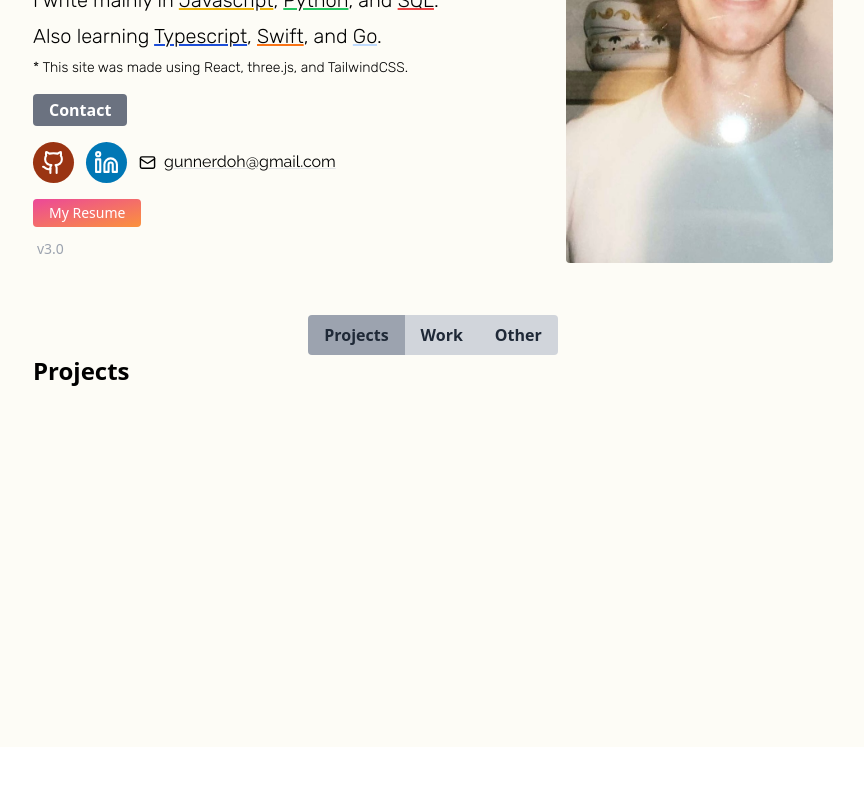
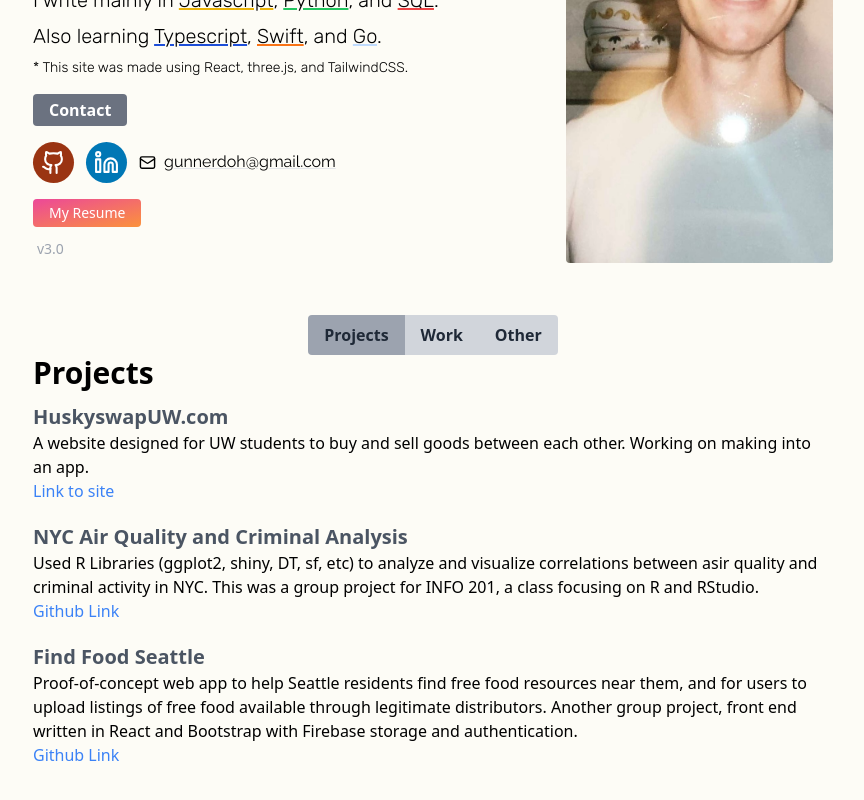
Before and after one commit to gunnerdoh/portfolio, a React (Create React App) app in the folder portfolio/: page / in a window 1280 px wide. Shown: the part 342-1142 px from the top of the page, without its empty margins (207-1071 px from the left). Before the commit the page ends 1089 px from the top, so only its background shows below. Built offline with nearby package versions, Linux system fonts and the light colour scheme; no server answers; a web font is replaced by a local one.

Commit message:
added work

```diff
--- a/portfolio/src/Frontpage.js
+++ b/portfolio/src/Frontpage.js
@@ -1,8 +1,7 @@
-import React, { useState } from 'react';
+import React from 'react';
 import Contact from './components/Contact';
 import Mountain from './components/mountain';
 import Directory from './components/Directory';
-import Projects from './Projects';
 
 function Frontpage() {
     return (
@@ -64,7 +63,7 @@ function Frontpage() {
                         {/* Right Image Column */}
                         <div className="md:w-1/3 flex justify-center">
                             <img
-                                className="w-full max-w-[320px] h-auto object-cover rounded"
+                                className="w-full max-w-[320px] object-cover rounded"
                                 src="/img/IMG_0234.jpg"
                                 alt="Profile"
                             />
--- a/portfolio/src/Other.js
+++ b/portfolio/src/Other.js
@@ -8,7 +8,7 @@ function Other() {
                 <li>
                     <a
                     href="https://gunnerdoh.bearblog.dev/blog/"
-                    className="text-blue-600 underline hover:text-blue-800 hover:underline-offset-2 transition-all inline-flex items-center gap-1"
+                    className="text-blue-700 underline hover:text-blue-800 hover:underline-offset-2 transition-all inline-flex items-center gap-1"
                     target="_blank" rel="noopener"
                     >
                     Writing ->
@@ -17,7 +17,7 @@ function Other() {
                 <ul>
                     <a
                     href="https://www.youtube.com/watch?v=HS9Buft_WVg&ab_channel=GunnerDohrenwend"
-                    className="text-blue-600 underline hover:text-blue-800 hover:underline-offset-2 transition-all inline-flex items-center gap-1"
+                    className="text-blue-700 underline hover:text-blue-800 hover:underline-offset-2 transition-all inline-flex items-center gap-1"
                     target="_blank" rel="noopener"
                     >
                     "The Weight" Cover ->
@@ -26,7 +26,7 @@ function Other() {
                 <li>
                     <a
                     href="/old"
-                    className="text-blue-600 underline hover:text-blue-800 hover:underline-offset-2 transition-all inline-flex items-center gap-1"
+                    className="text-blue-700 underline hover:text-blue-800 hover:underline-offset-2 transition-all inline-flex items-center gap-1"
                     target="_blank" rel="noopener"
                     >
                     Old Portfolio ->
--- a/portfolio/src/Projects.js
+++ b/portfolio/src/Projects.js
@@ -3,7 +3,31 @@ import React from 'react';
 function Projects() {
     return (
         <div>
-            <h2 className="text-2xl font-bold">Projects</h2>
+            <h2 className="text-3xl font-bold mb-3">Projects</h2>
+            <ul>
+                <li className="mb-5">
+                    <p className="text-xl text-gray-600 font-bold font-italic">HuskyswapUW.com</p>
+                    <p>A website designed for UW students to buy and sell goods between each other. Working on making into an app.</p>
+                    <a href="https://huskyswapuw.com" target="_blank"  className="text-blue-500">Link to site</a>
+                </li>
+                <li className="mb-5">
+                    <p className="text-xl text-gray-600 font-bold font-italic">NYC Air Quality and Criminal Analysis</p>
+                    <p>
+                        Used R Libraries (ggplot2, shiny, DT, sf, etc) to analyze and visualize correlations between asir quality and criminal activity in NYC.
+                        This was a group project for INFO 201, a class focusing on R and RStudio.
+                    </p>
+                    <a href="https://github.com/gunnerdoh/NYC-Air-Quality-and-Criminal-Activity-Analysis" className="text-blue-500">Github Link</a>
+                </li>
+                <li className="mb-5">
+                    <p className="text-xl text-gray-600 font-bold font-italic">Find Food Seattle</p>
+                    <p>
+                        Proof-of-concept web app to help Seattle residents find free food resources near them, and for users to upload listings of free food
+                        available through legitimate distributors. Another group project, front end written in React and Bootstrap with Firebase storage and
+                        authentication.
+                    </p>
+                    <a href="https://github.com/info340c-sp24/project-dr-pepper-code-monkeys" className="text-blue-500">Github Link</a>
+                </li>
+            </ul>
         </div>
     )
 }
--- a/portfolio/src/Work.js
+++ b/portfolio/src/Work.js
@@ -1,34 +1,25 @@
-import { useState } from 'react';
+import React from 'react';
 
-const SlidingComponent = () => {
-  const [isVisible, setIsVisible] = useState(false);
+function Work() {
+    return (
+        <div>
+            <h2 className="text-3xl font-bold mb-3">Work</h2>
+            <ul>
+                <li className="mb-5">
+                    <p className="text-xl text-gray-600 font-bold font-italic">Axiom Health, Software Engineering Intern</p>
+                    <p>June 2023 - September 2023</p>
+                </li>
+                <li className="mb-5">
+                    <p className="text-xl text-gray-600 font-bold font-italic">Computer Science Instructor, Coding For Youth</p>
+                    <p>September 2022 - December 2022</p>
+                </li>
+                <li className="mb-5">
+                    <p className="text-xl text-gray-600 font-bold font-italic">Research Student, UW iSchool - Addis Ababa, Ethiopia</p>
+                    <p>July 2022 - Septmeber 2022</p>
+                </li>
+            </ul>
+        </div>
+    )
+}
 
-  return (
-    <div className="p-8">
-      <button
-        onClick={() => setIsVisible(!isVisible)}
-        className="bg-blue-500 hover:bg-blue-600 text-white font-bold py-2 px-4 rounded transition-colors duration-200"
-      >
-        {isVisible ? 'Hide Content' : 'Show Content'}
-      </button>
-
-      <div
-        className={`
-          mt-4 p-6 bg-white shadow-lg rounded-lg
-          transform transition-all duration-500 ease-in-out
-          ${isVisible ? 'translate-x-0 opacity-100' : '-translate-x-full opacity-0'}
-        `}
-      >
-        <h2 className="text-2xl font-bold text-gray-800 mb-4">
-          Hello there! 👋
-        </h2>
-        <p className="text-gray-600">
-          This content slides in from the left when the button is clicked.
-          Click the button again to make it slide away!
-        </p>
-      </div>
-    </div>
-  );
-};
-
-export default SlidingComponent;
+export default Work;
--- a/portfolio/src/components/Directory.js
+++ b/portfolio/src/components/Directory.js
@@ -1,6 +1,7 @@
 import React, { useState } from 'react';
 import Projects from '../Projects';
 import Other from '../Other';
+import Work from '../Work';
 
 const Directory = () => {
     const [activeTab, setActiveTab] = useState('Projects');
@@ -31,6 +32,7 @@ const Directory = () => {
             <div>
             {activeTab === 'Projects' && <Projects />}
             {activeTab === 'Other' && <Other />}
+            {activeTab === 'Work' && <Work />}
             </div>
         </div>
     </>
```
Also changed, not shown: 1 other file (tests, documents, lock files or other folders).
